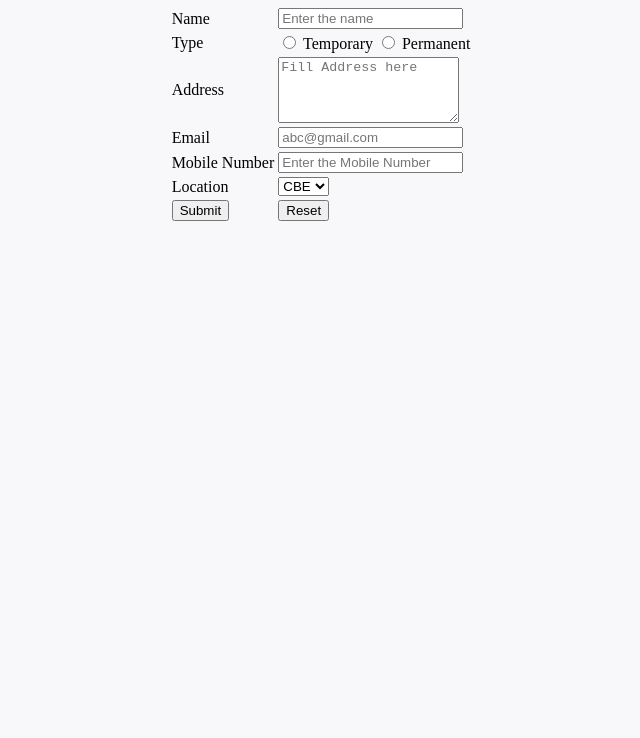
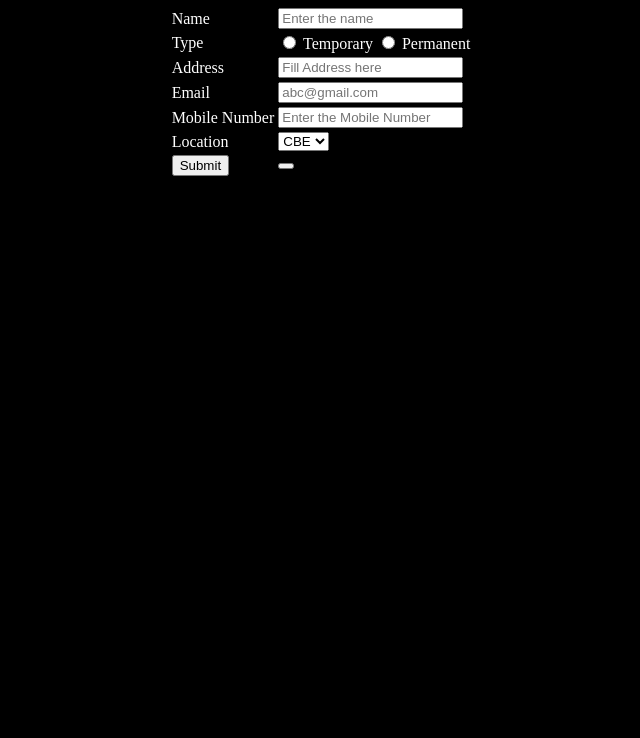
Before and after one commit to ChittojiMuraliSreeKrishna/Front_End_codes, a plain HTML site: page Html_Css_Javascript/input_to_table.html in a window 1280 px wide. Shown: the part 62-800 px from the top of the page, without its empty margins (319-959 px from the left). Drawn offline with Linux system fonts and the light colour scheme.

Commit message:
Update input_to_table.html

```diff
--- a/Html_Css_Javascript/input_to_table.html
+++ b/Html_Css_Javascript/input_to_table.html
@@ -2,7 +2,8 @@
   <head>
     <style>
       body {
-        background-color: #f8f8fa;
+        background-color: #000000;
+        color: #ffffff;
       }
       h1 {
         color: #006666;
@@ -42,39 +43,19 @@
         <tr>
           <td>Address</td>
           <td>
-            <textarea
-              name="address"
-              id="address"
-              rows="4"
-              colums="25"
-              placeholder="Fill Address here"
-              required
-            ></textarea>
+            <input name="address" id="address" placeholder="Fill Address here" required />
           </td>
         </tr>
         <tr>
           <td>Email</td>
           <td>
-            <input
-              type="text"
-              id="email"
-              name="email"
-              placeholder="abc@gmail.com"
-              required
-            />
+            <input type="text" id="email" name="email" placeholder="abc@gmail.com" required />
           </td>
         </tr>
-
         <tr>
           <td>Mobile Number</td>
           <td>
-            <input
-              type="text"
-              name="mobile"
-              id="mobile"
-              placeholder="Enter the Mobile Number"
-              pattern="[987]{1}[0-9]{9}"
-            />
+            <input type="text"  name="mobile" id="mobile" placeholder="Enter the Mobile Number" pattern="[987]{1}[0-9]{9}" />
           </td>
         </tr>
 
@@ -93,17 +74,11 @@
             <input type="submit" name="submit" id="submit" onclick="Add()" />
           </td>
           <td>
-            <input
-              type="submit"
-              value="Reset"
-              id="clear"
-              name="clear"
-              onclick="location.reload()"
-            />
+            <button type="submit"  value="Reset"  id="clear" name="clear"  onclick="location.reload()">
+            </button>
           </td>
         </tr>
       </table>
-
       <div name="result" id="result"></div>
     </center>
 
@@ -170,11 +145,7 @@
             '</td><td>' +
             templocation +
             '</td></tr>'
-          //AddressRegister(tempname,temptype,tempaddress,tempemail,tempmobile,templocation);
-          //Please fill the required code to store the values in tabledata.
         }
-
-        //alert(tabledata);
 
         tabledata += '</table>'
         if (flag == 0) {
```
